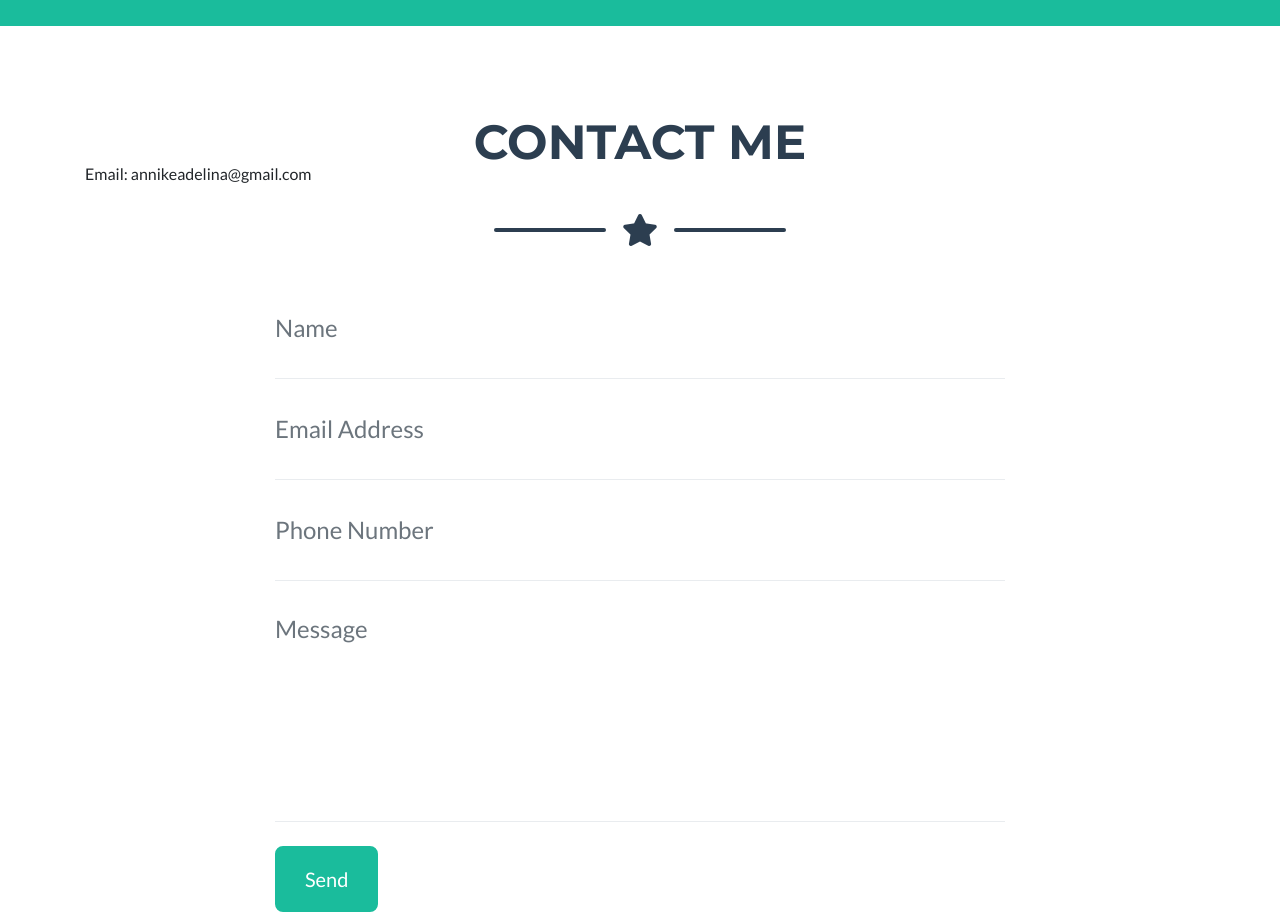
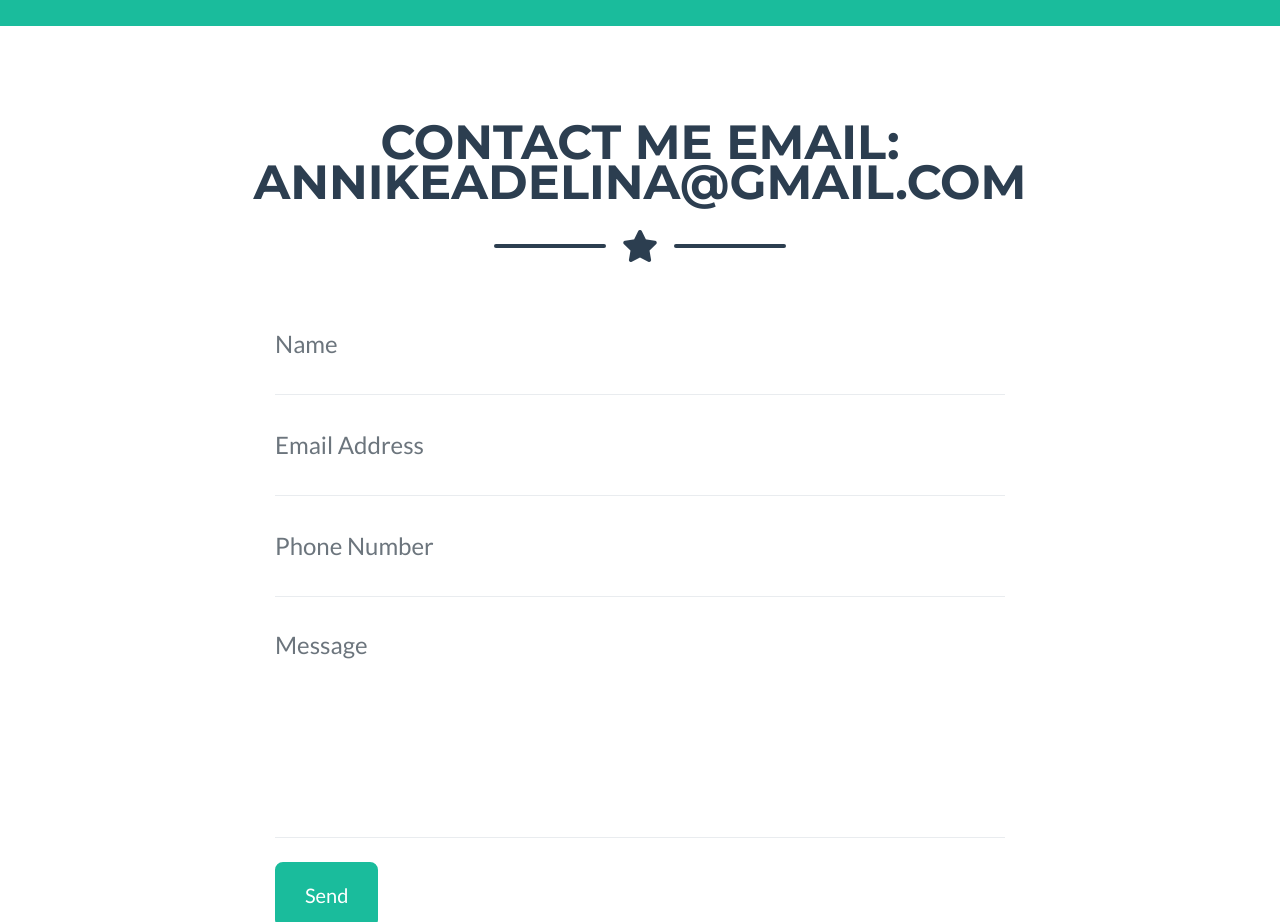
Before and after one commit to annikecummings/annikecummings.github.io, a website with bundled scripts: page index.html in a window 1280 px wide. Shown: the part 2680-3602 px from the top of the page. Built offline with nearby package versions, Linux system fonts and the light colour scheme.

Commit message:
Update index.html

```diff
--- a/index.html
+++ b/index.html
@@ -210,8 +210,8 @@
     <div class="container">
 
       <!-- Contact Section Heading -->
-      <h2 class="page-section-heading text-center text-uppercase text-secondary mb-0">Contact Me</h2>
-      <p> Email: annikeadelina@gmail.com </p>
+      <h2 class="page-section-heading text-center text-uppercase text-secondary mb-0">Contact Me
+      Email: annikeadelina@gmail.com</h2>
       <!-- Icon Divider -->
       <div class="divider-custom">
         <div class="divider-custom-line"></div>
```
